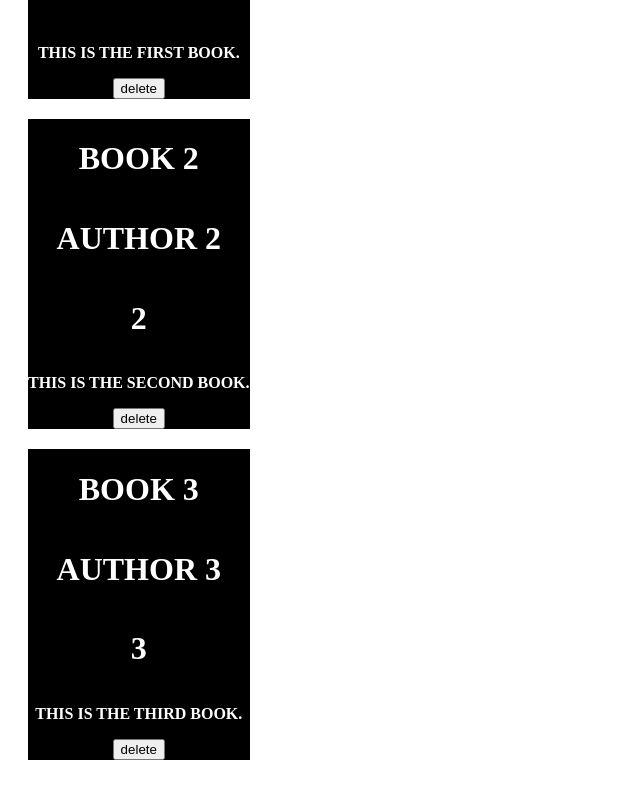
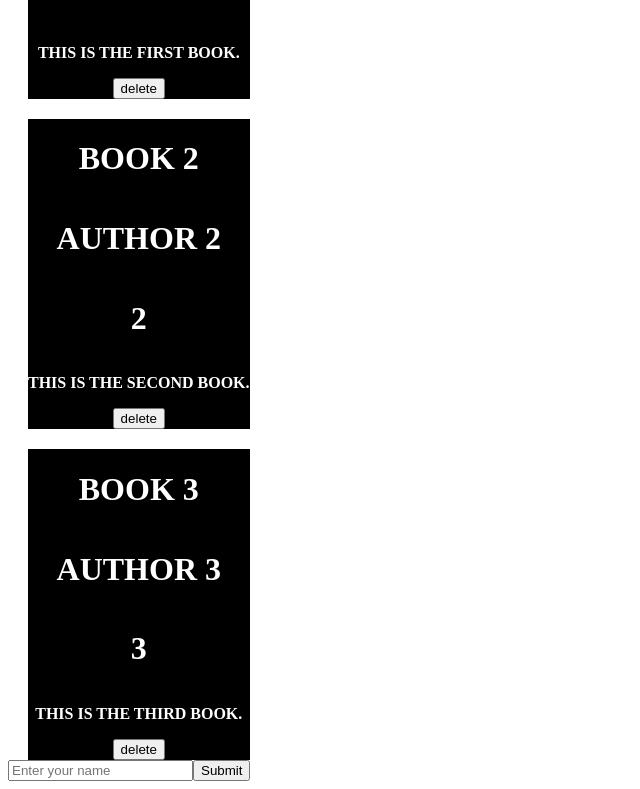
Before and after one commit to tarunkumarkale/Practice, a React (Vite) app: page / in a window 1280 px wide. Shown: the part 240-1029 px from the top of the page, without its empty margins (0-640 px from the left). Before the commit the page ends 1008 px from the top, so only its background shows below. Built offline with nearby package versions, Linux system fonts and the light colour scheme.

Commit message:
this is button

```diff
--- a/src/Firrst.jsx
+++ b/src/Firrst.jsx
@@ -38,11 +38,17 @@ const Delete=(get)=>{
 
 }
 
+
   return (
     <div>
    {
     rst.map((ele,index)=> <Card key={ele.id}  del={()=>Delete(ele.id)}   {...ele} />)
    }
+   <input type="text" placeholder="Enter your name" />
+<button onClick={()=>hello()}>Submit</button>
+
+
+
     </div>
   )
 }
```
